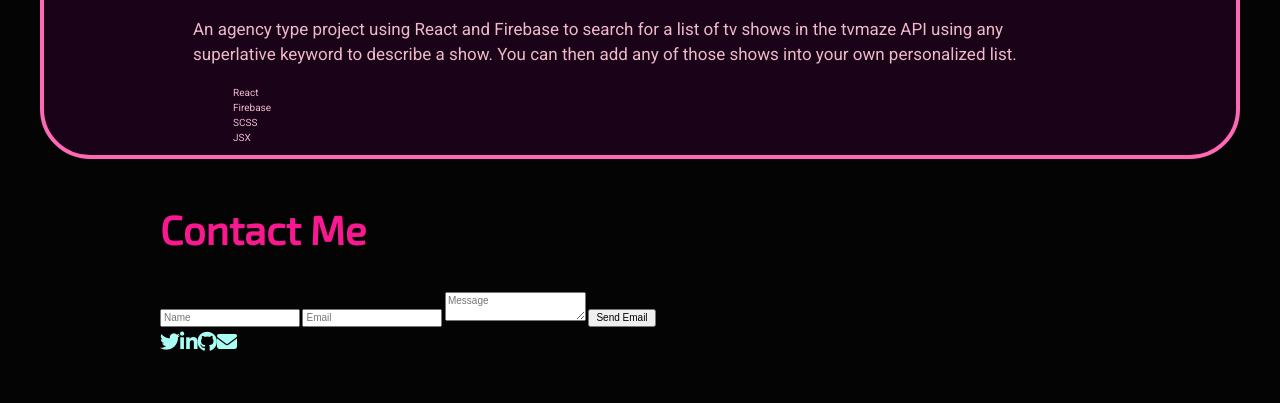
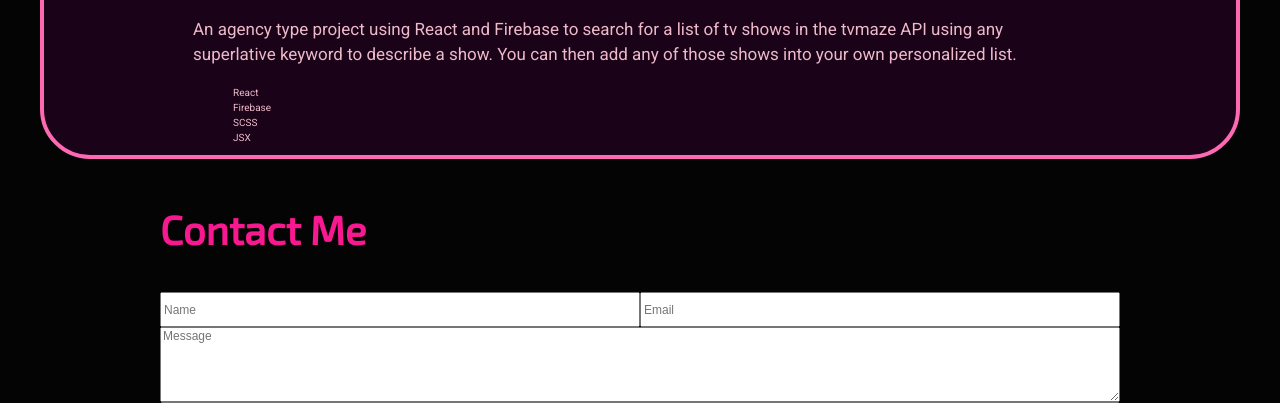
Before and after one commit to LucasNemeth/Lucas-Nemeth-portfolio, a plain HTML site: page index.html in a window 1280 px wide. Shown: the part 2397-2800 px from the top of the page. Before the commit the page ends 2774 px from the top, so only its background shows below. Drawn offline with nearby package versions, Linux system fonts and the light colour scheme.

Commit message:
cleaned up input forms, fixed glitch effect

```diff
--- a/index.html
+++ b/index.html
@@ -47,7 +47,7 @@
 
 
                 <div class="hero-text">
-                    <h1 class="glitch" data-text="LucasNemeth">Lucas Nemeth</h1>
+                    <h1 class="glitch" data-text="Lucas Nemeth">Lucas Nemeth</h1>
                     <h3>Web Developer</h3>
                 </div>
 
@@ -84,6 +84,8 @@
                             <li><i class="fab fa-react"></i>React</li>
                             <li><i class="fab fa-github"></i>Github</li>
                             <li><i class="fab fa-git-alt"></i>Git</li>
+                            <li><i class="devicon-photoshop-line"></i>Photoshop</li>
+                            <li><i class="devicon-illustrator-line"></i>Illustrator</li>
                         </ul>
                     </div>
                 </div>
@@ -177,10 +179,12 @@
             <div class="wrapper">
                 <h2>Contact Me</h2>
                 <div class="contact-forms">
-                    <form action="submit">
-                        <input type="text" placeholder="Name">
-                        <input type="text" placeholder="Email">
-                        <textarea placeholder="Message"></textarea>
+                    <form action="submit" class="submit">
+                        <div class="email-entry">
+                            <input type="text" placeholder="Name" class="entry">
+                            <input type="text" placeholder="Email" class="entry">
+                        </div>
+                        <textarea placeholder="Message" rows="5"></textarea>
                         <button type="submit" href="l.orion.n@gmail.com">
                             Send Email
                         </button>
--- a/styles/scss/_contact.scss
+++ b/styles/scss/_contact.scss
@@ -13,12 +13,31 @@
         a{
             color:#aafff4;
             z-index: 2;
-
-
-
         }
     }
 }
+
+.submit{
+    display: flex;
+    flex-direction: column;
+    .email-entry{
+        width: 100%;
+        font-size: 0px;
+        .entry{
+            width: 50%;
+            white-space: nowrap;
+            font-size: 1.2rem;
+        }
+    }
+}
+form input {
+    vertical-align:middle;
+    height:35px;
+}
+textarea{
+    font-size: 1.2rem;
+}
+
 // .social-nav li:first-of-type{
 //     margin-top: 0;
 // }
--- a/styles/scss/_glitch.scss
+++ b/styles/scss/_glitch.scss
@@ -20,7 +20,7 @@
 .glitch:after{
   content:attr(data-text);
   position:absolute;
-  left:-2px;
+  left:-1px;
   text-shadow:-1px 0 red;
   top:0;
   color:white;
--- a/styles/scss/_mySkills.scss
+++ b/styles/scss/_mySkills.scss
@@ -1,6 +1,6 @@
 .skill-list{
     display: grid;
-    grid-template-columns: 25% 25% 25% 25%;
+    grid-template-columns: 20% 20% 20% 20% 20%;
     text-align: center;
     li{
         display: flex;
```
Also changed, not shown: styles/scss/_button.scss (added), styles/style.css.
